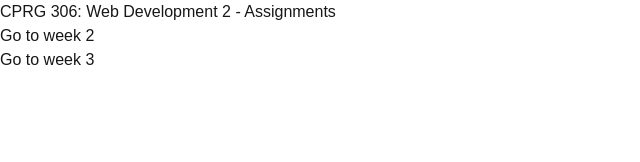
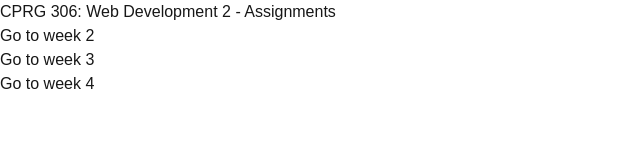
Before and after one commit to Temsters/cprg306-assignments, a Next.js app: page / in a window 1280 px wide. Shown: the top 162 px of the page, without its empty margins (0-640 px from the left). Built offline with nearby package versions, Linux system fonts and the light colour scheme.

Commit message:
add link to week four

```diff
--- a/app/page.js
+++ b/app/page.js
@@ -8,6 +8,7 @@ export default function Page() {
       <h1>CPRG 306: Web Development 2 - Assignments</h1>
       <p><Link href="/week-2">Go to week 2</Link></p>
       <p><Link href="/week-3">Go to week 3</Link></p>
+      <p><Link href="/week-4">Go to week 4</Link></p>
     </main>
   );
 }
```
